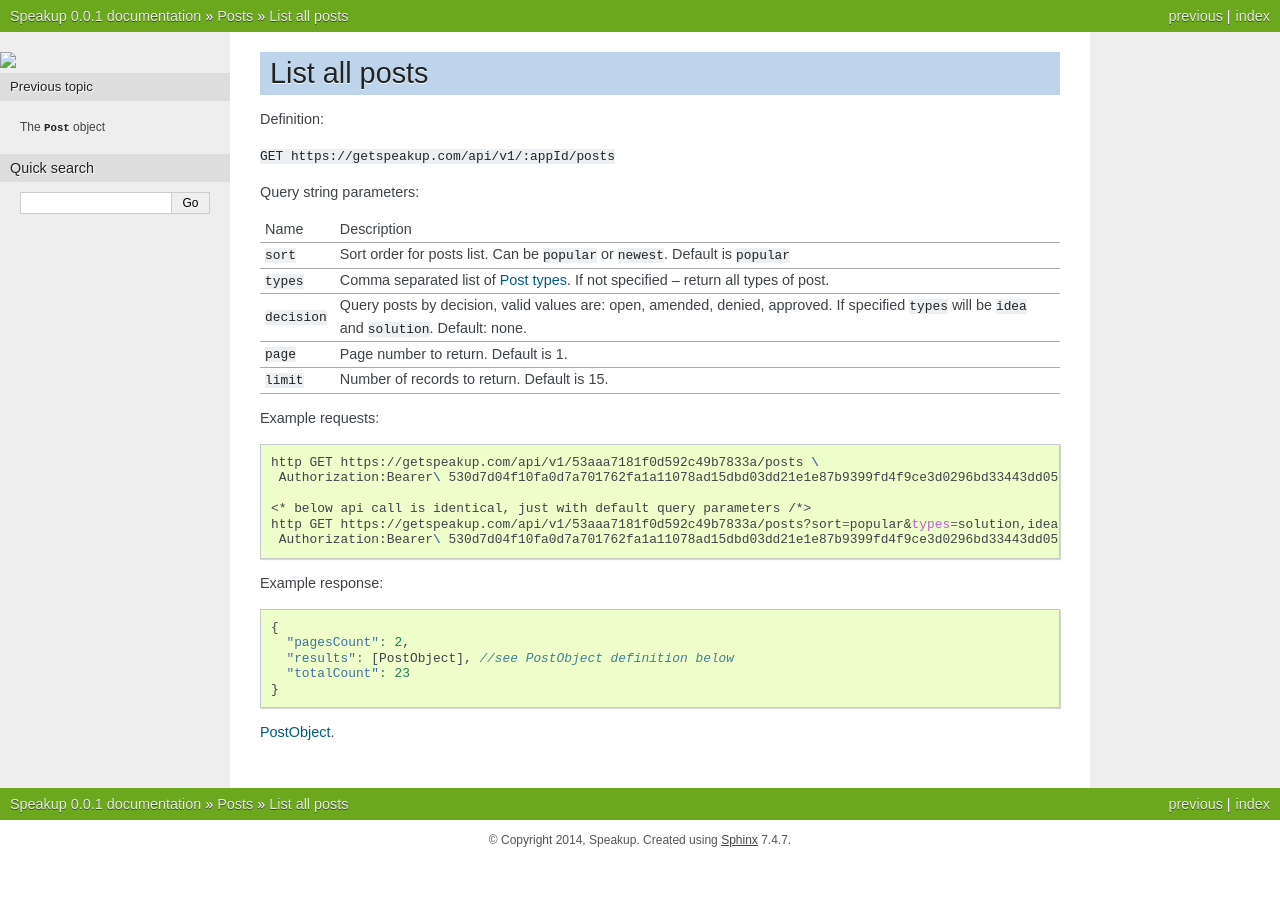
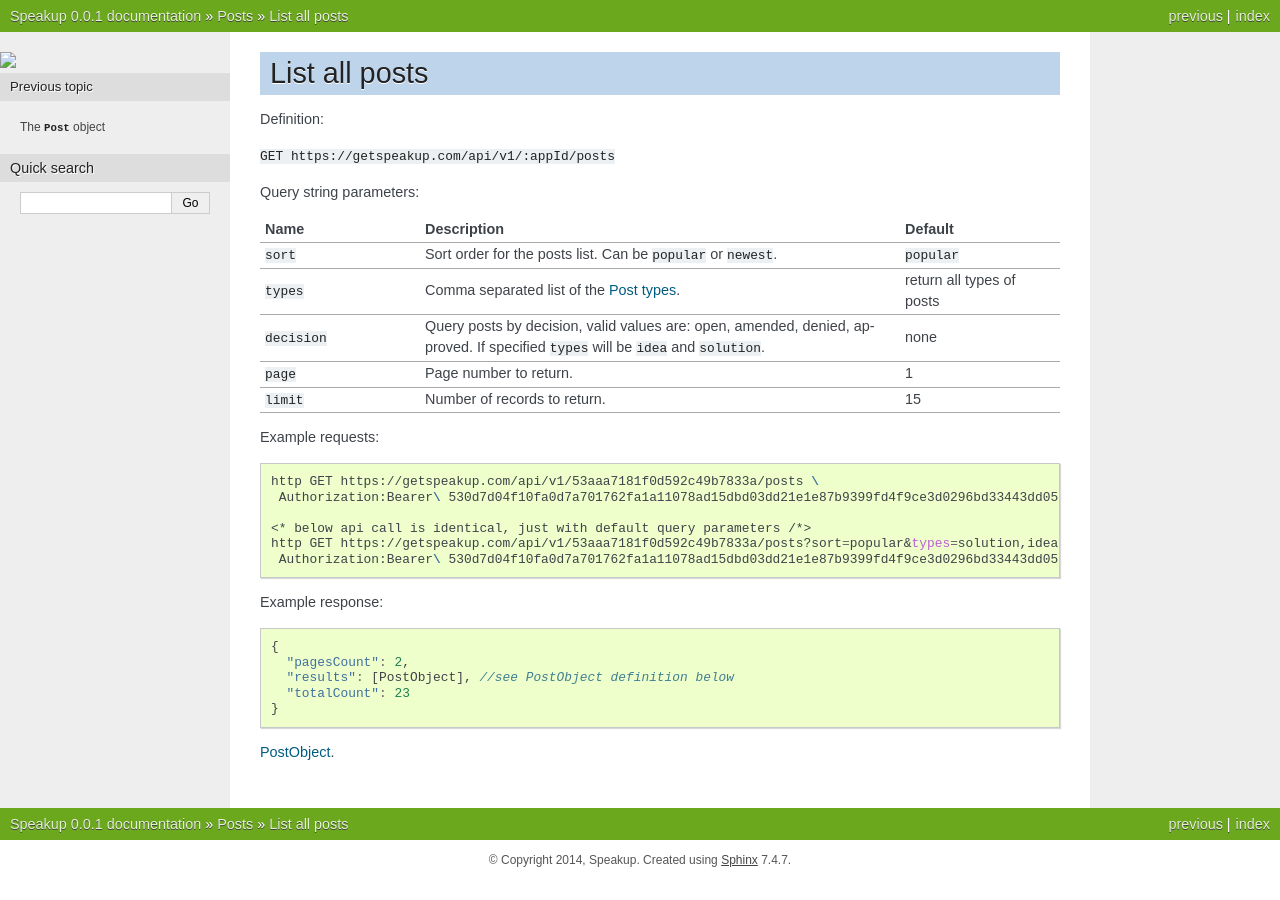
Before and after one commit to umitskevich/speakup-docs, a Sphinx documentation site: the page built from source/posts/list_method.rst, in a window 1280 px wide. Built offline with Sphinx 7.4.7, drawn with Linux system fonts in a browser that asks for light colours; formulas are drawn with MathJax 3.

Commit message:
[*] Improved formatting of posts query string parameters

```diff
--- a/source/posts/list_method.rst
+++ b/source/posts/list_method.rst
@@ -9,24 +9,33 @@
 Query string parameters:
 
 .. list-table::
+  :widths: 10 30 10
+  :header-rows: 1
 
   * - Name
     - Description
+    - Default
 
   * - ``sort``
-    - Sort order for posts list. Can be ``popular`` or ``newest``. Default is ``popular``
+    - Sort order for the posts list. Can be ``popular`` or ``newest``.
+    - ``popular``
 
   * - ``types``
-    - Comma separated list of :ref:`Post types <post_object>`. If not specified -- return all types of post.
+    - Comma separated list of the :ref:`Post types <post_object>`.
+    - return all types of posts
 
   * - ``decision``
-    - Query posts by decision, valid values are: open, amended, denied, approved. If specified ``types`` will be ``idea`` and ``solution``. Default: none.
+    - Query posts by decision, valid values are: open, amended, denied, approved.
+      If specified ``types`` will be ``idea`` and ``solution``.
+    - none
 
   * - ``page``
-    - Page number to return. Default is 1.
+    - Page number to return.
+    - 1
 
   * - ``limit``
-    - Number of records to return. Default is 15.
+    - Number of records to return.
+    - 15
 
 Example requests:
 
```
Also changed, not shown: 5 other files.
